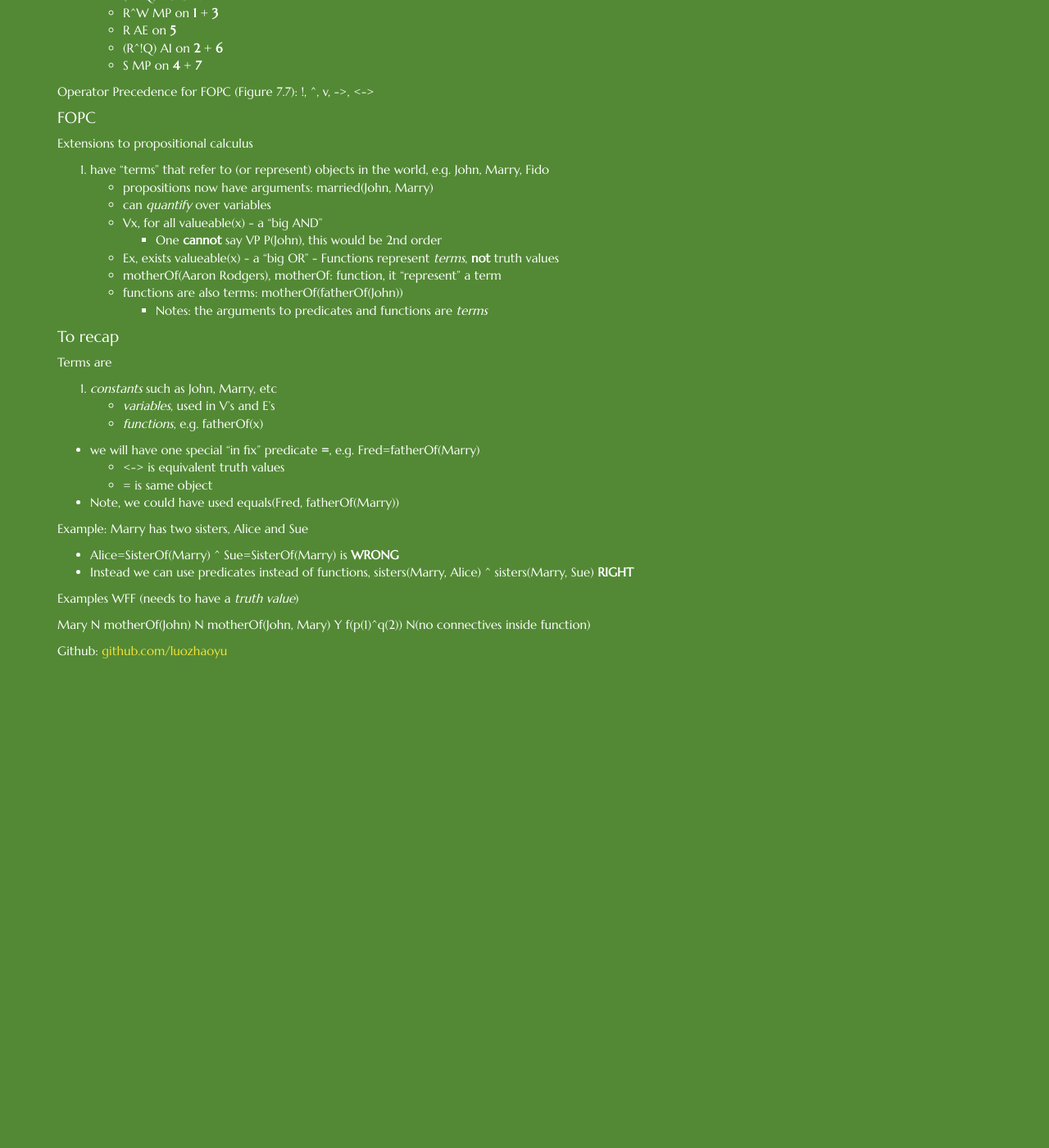
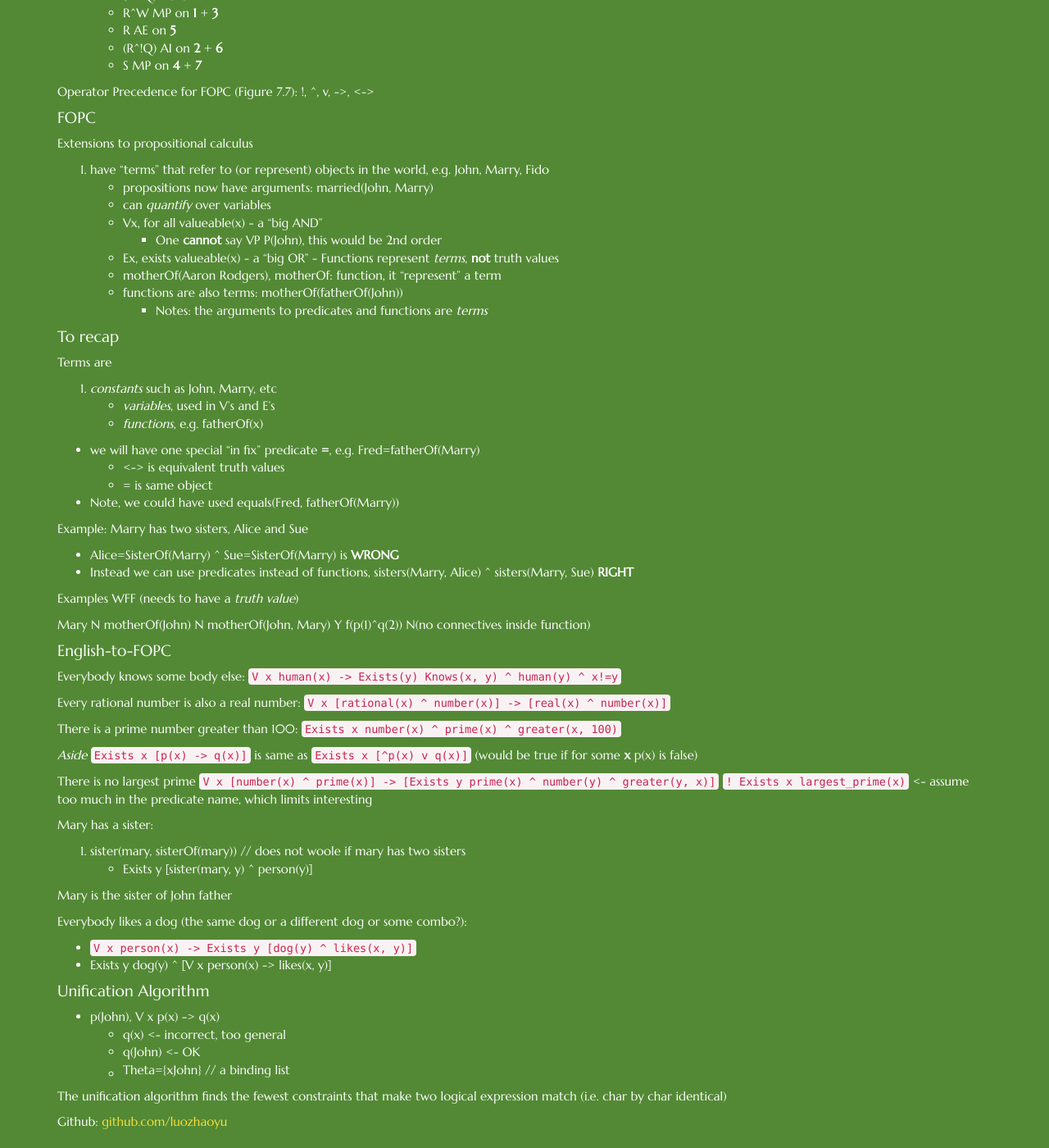
Before and after one commit to luozhaoyu/luozhaoyu.github.io, a Jekyll site: the page built from _posts/2014-11-19-logic.md, in a window 1280 px wide and 1400 px high, scrolled down 2835 px. Shown: the whole window at 82% size. Built offline with Jekyll 4.4.1, drawn with Linux system fonts in a browser that asks for light colours; nearby versions of some CDN libraries; Markdown is read by kramdown in place of the engine named in the settings; before the commit the page ends 3660 px from its top, so only the background shows below that.

Commit message:
update logic

```diff
--- a/_posts/2014-11-19-logic.md
+++ b/_posts/2014-11-19-logic.md
@@ -185,3 +185,39 @@ Mary                    N
 motherOf(John)          N
 motherOf(John, Mary)    Y
 f(p(1)^q(2))            N(no connectives inside function)
+
+#### English-to-FOPC
+Everybody knows some body else:
+`V x human(x) -> Exists(y) Knows(x, y) ^ human(y) ^ x!=y`
+
+Every rational number is also a real number:
+`V x [rational(x) ^ number(x)] -> [real(x) ^ number(x)]`
+
+There is a prime number greater than 100:
+`Exists x number(x) ^ prime(x) ^ greater(x, 100)`
+
+*Aside* `Exists x [p(x) -> q(x)]` is same as `Exists x [^p(x) v q(x)]` (would be true if for some **x** p(x) is false)
+
+There is no largest prime
+`V x [number(x) ^ prime(x)] -> [Exists y prime(x) ^ number(y) ^ greater(y, x)]`
+`! Exists x largest_prime(x)` <- assume too much in the predicate name, which limits interesting
+
+Mary has a sister:
+
+1. sister(mary, sisterOf(mary)) // does not woole if mary has two sisters
+- Exists y [sister(mary, y) ^ person(y)]
+
+Mary is the sister of John father
+
+Everybody likes a dog (the same dog or a different dog or some combo?):
+
+* `V x person(x) -> Exists y [dog(y) ^ likes(x, y)]`
+* Exists y dog(y) ^ [V x person(x) -> likes(x, y)]
+
+#### Unification Algorithm
+* p(John), V x p(x) -> q(x)
+    * q(x) <- incorrect, too general
+    * q(John) <- OK
+    * Theta={x|John} // a binding list
+
+The unification algorithm finds the fewest constraints that make two logical expression match (i.e. char by char identical)
```
